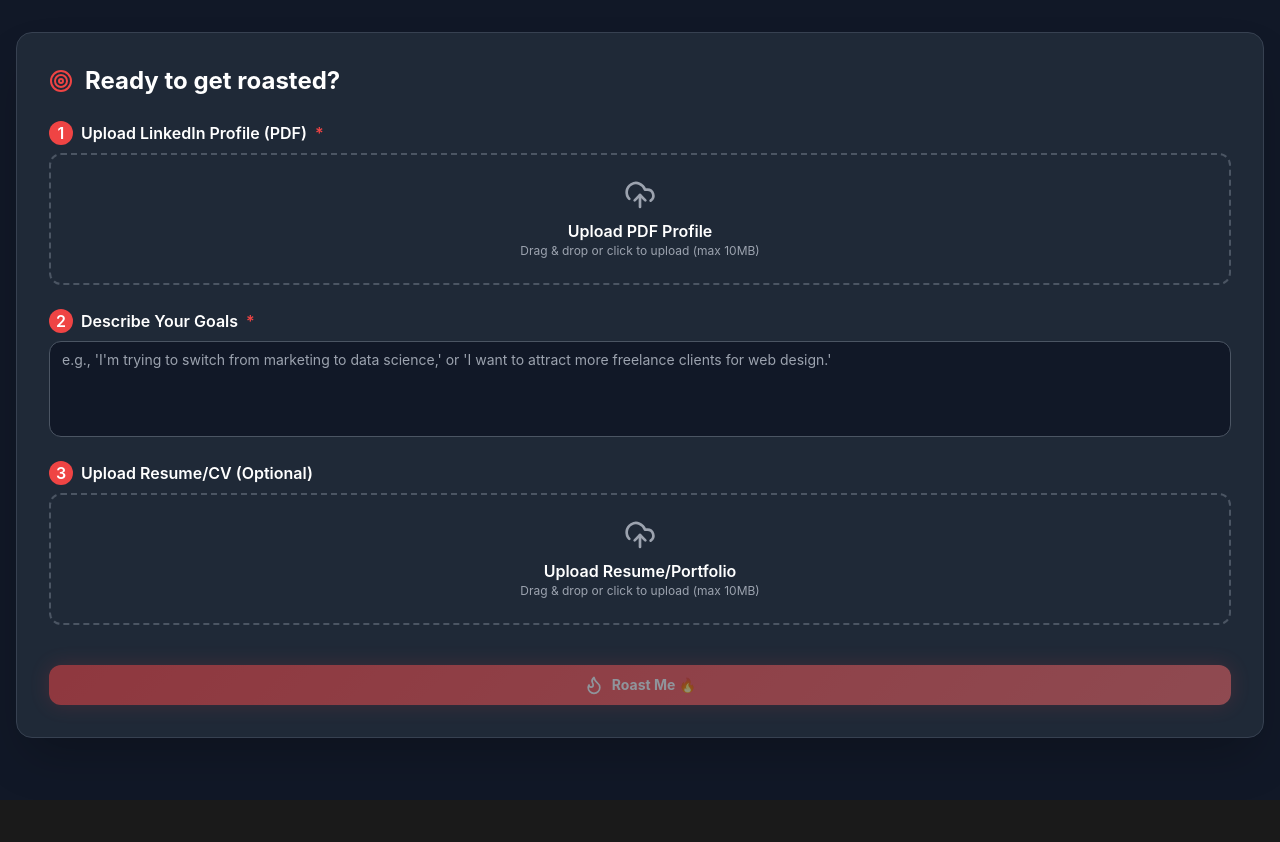
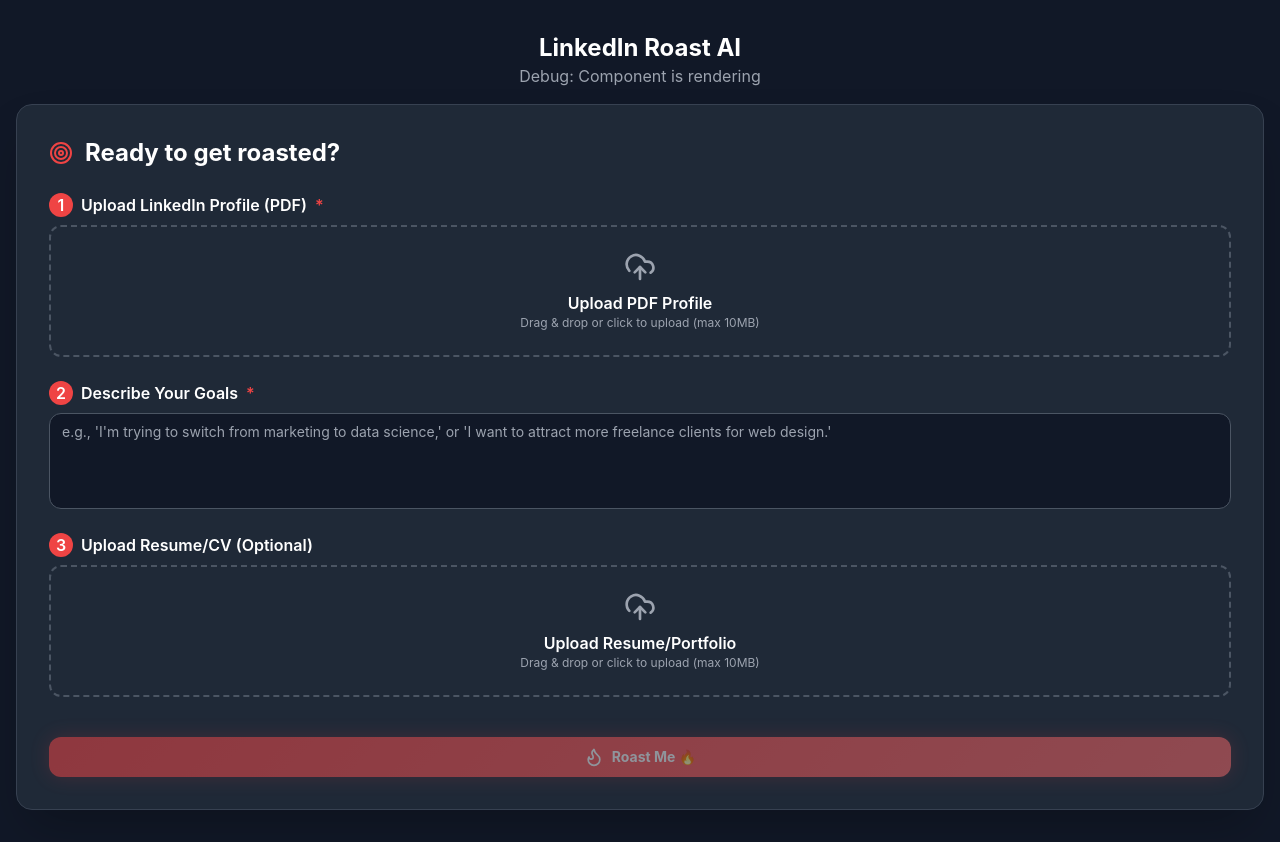
Before and after one commit to maguirehampson/linkedin-roast-ai, a Next.js app: page / in a window 1280 px wide. Before the commit the page ends 800 px from the top, so only its background shows below. Built offline with nearby package versions, Linux system fonts and the light colour scheme.

Commit message:
debug: add console logging and fallback UI to diagnose blank screen issue

```diff
--- a/components/RoastPage.tsx
+++ b/components/RoastPage.tsx
@@ -166,6 +166,9 @@
   const [error, setError] = useState<string | null>(null);
   const [sessionId] = useState(() => Math.random().toString(36).substr(2, 9));
 
+  // Debug logging
+  console.log('RoastPage rendering, currentStep:', currentStep);
+
   const handleRoastSubmit = async (formData: RoastFormData) => {
     setCurrentStep("loading");
     setError(null);
@@ -253,6 +256,12 @@
   return (
     <div className="min-h-screen bg-gray-900 text-white">
       <div className="container mx-auto px-4 py-8">
+        {/* Debug fallback */}
+        <div className="text-center mb-4">
+          <h1 className="text-2xl font-bold text-white">LinkedIn Roast AI</h1>
+          <p className="text-gray-400">Debug: Component is rendering</p>
+        </div>
+
         <AnimatePresence mode="wait">
           {currentStep === "input" && (
             <motion.div
```
